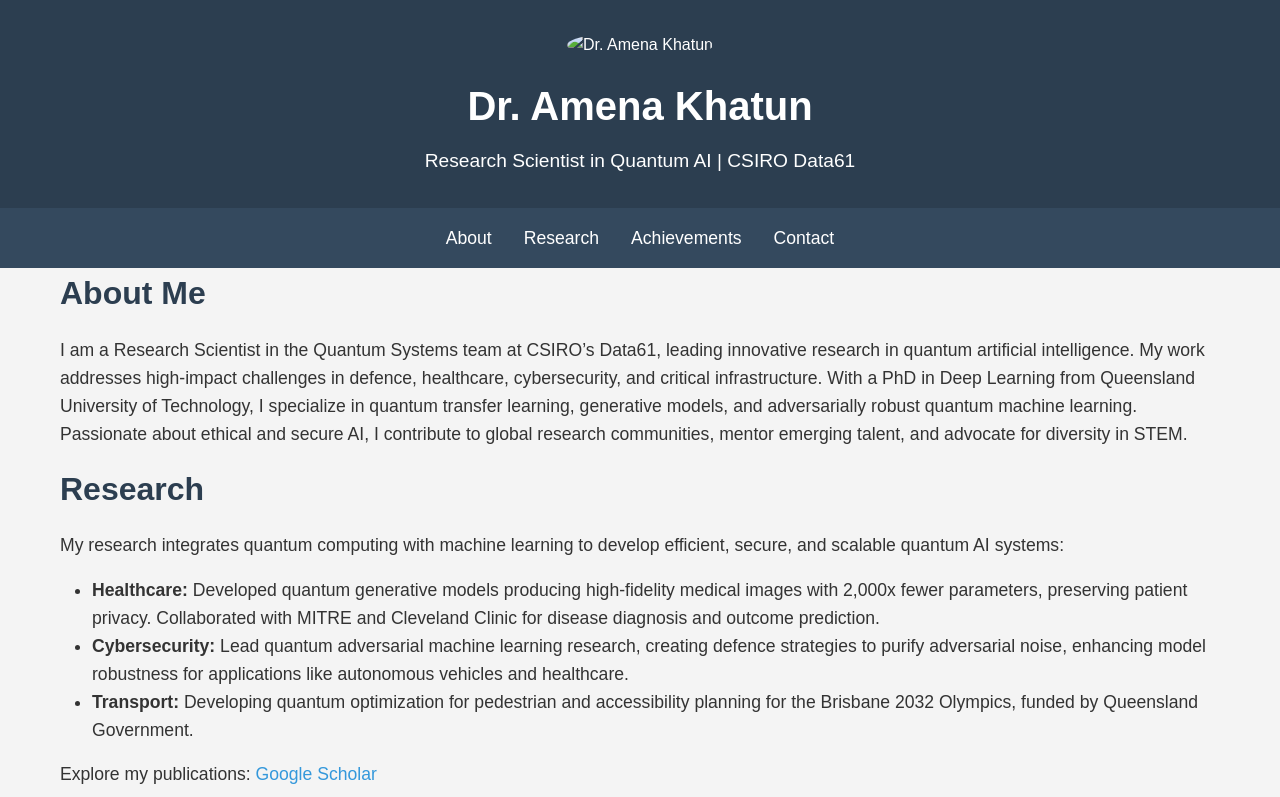
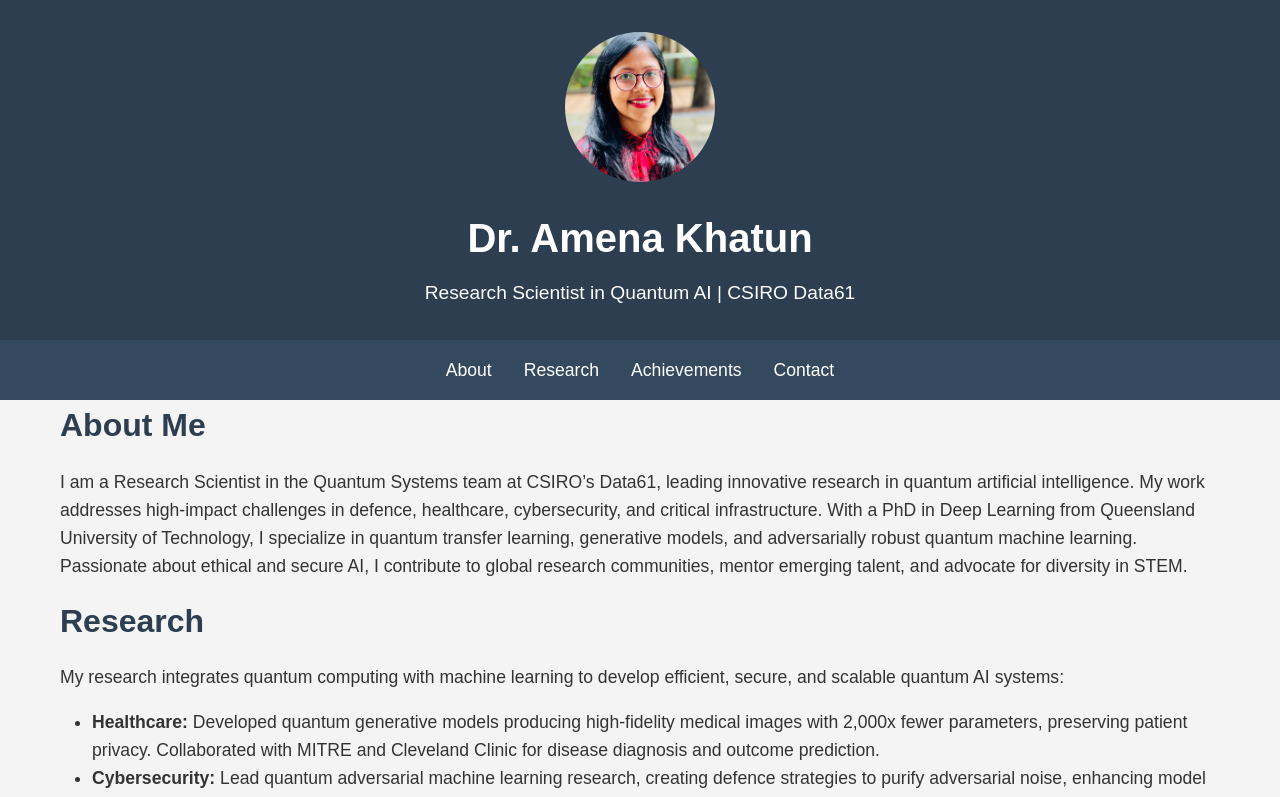
Before and after one commit to amenakhatuncs/amenakhatuncs.github.io, a plain HTML site: page index.html in a window 1280 px wide. Shown: the top 797 px of the page. Drawn offline with Linux system fonts and the light colour scheme.

Commit message:
Update index.html

```diff
--- a/index.html
+++ b/index.html
@@ -9,7 +9,7 @@
 <body>
     <header>
         <div class="container">
-            <img src="images/profile.png" alt="Dr. Amena Khatun" class="profile-pic">
+            <img src="profile.png" alt="Dr. Amena Khatun" class="profile-pic">
             <h1>Dr. Amena Khatun</h1>
             <p>Research Scientist in Quantum AI | CSIRO Data61</p>
         </div>
```
